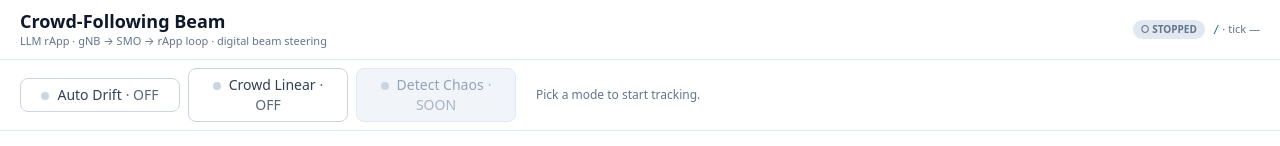
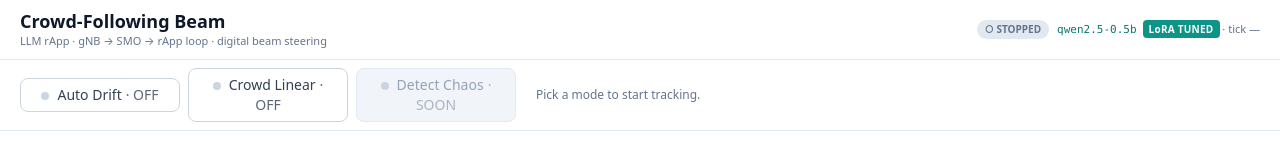
Before and after one commit to sireenmalik/BeamMeUpQwen, a React (Vite) app in the folder frontend/: page / in a window 1280 px wide. Shown: the top 146 px of the page. Built offline with nearby package versions, Linux system fonts and the light colour scheme; no server answers.

Commit message:
changes in model name

```diff
--- a/frontend/src/App.jsx
+++ b/frontend/src/App.jsx
@@ -111,8 +111,10 @@ export default function App() {
           <span className={`inline-block px-2 py-0.5 rounded-full text-[10px] font-semibold mr-2 ${state?.running ? "bg-teal-100 text-teal-700" : "bg-slate-200 text-slate-500"}`}>
             {state?.running ? "● TRACKING" : "○ STOPPED"}
           </span>
-          <span className="text-teal-700 font-mono">{model?.provider}/{model?.name}</span> · tick {state?.tick ?? "—"}
-        </div>
+         <span className="text-teal-700 font-mono">{model?.name || "qwen2.5-0.5b"}</span>
+         <span className="ml-1.5 px-1.5 py-0.5 rounded bg-teal-600 text-white text-[10px] font-semibold tracking-wide">LoRA TUNED</span>
+         <span className="text-slate-500"> · tick {state?.tick ?? "—"}</span>
+         </div>
       </header>
 
       {/* three fixed-position mode buttons — positions never change, only ON/OFF state */}
```
